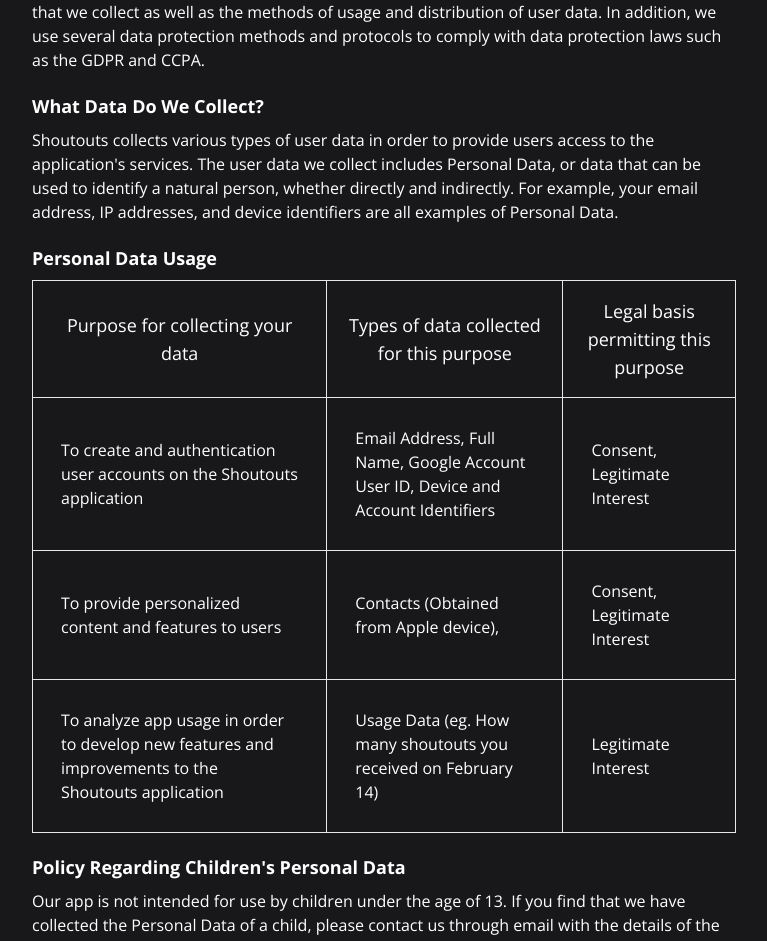
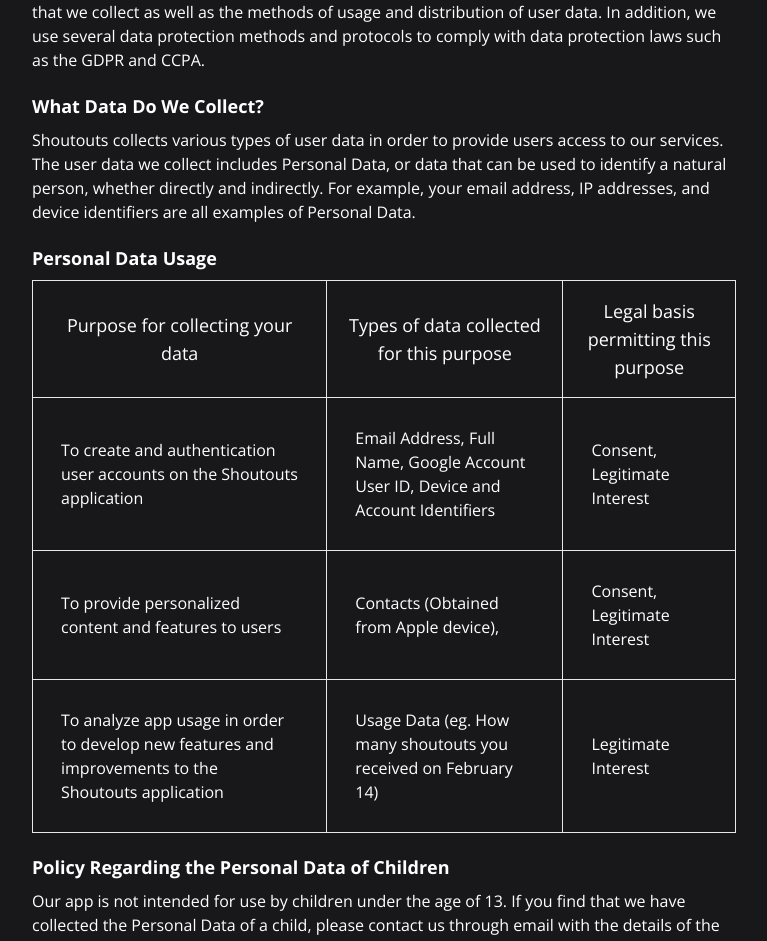
Before and after one commit to switchpiggy/yee-site, a Next.js app: page /privacy in a window 1280 px wide. Shown: the part 104-1045 px from the top of the page, without its empty margins (256-1023 px from the left). Built offline with nearby package versions, Linux system fonts and the light colour scheme.

Commit message:
fixed bugs

```diff
--- a/pages/privacy.tsx
+++ b/pages/privacy.tsx
@@ -21,7 +21,7 @@
                     as well as the methods of usage and distribution of user data. In addition, we use several data protection methods and protocols to comply with
                     data protection laws such as the GDPR and CCPA. </p>
                 <h2 className={`text-lg font-bold pt-5 pb-2`}>What Data Do We Collect?</h2>
-                <p>Shoutouts collects various types of user data in order to provide users access to the application's services. The user data we collect includes
+                <p>Shoutouts collects various types of user data in order to provide users access to our services. The user data we collect includes
                     Personal Data, or data that can be used to identify a natural person, whether directly and indirectly. For example, your email address, IP addresses,
                     and device identifiers are all examples of Personal Data.
                 </p>
@@ -90,7 +90,7 @@
                         </td>
                     </tr>
                 </table>
-                <h2 className={`text-lg font-bold pt-5 pb-2`}>Policy Regarding Children's Personal Data</h2>
+                <h2 className={`text-lg font-bold pt-5 pb-2`}>Policy Regarding the Personal Data of Children</h2>
                 <p>
                     Our app is not intended for use by children under the age of 13. If you find that we have collected the Personal Data of a child,
                     please contact us through email with the details of the user account in question.
```
